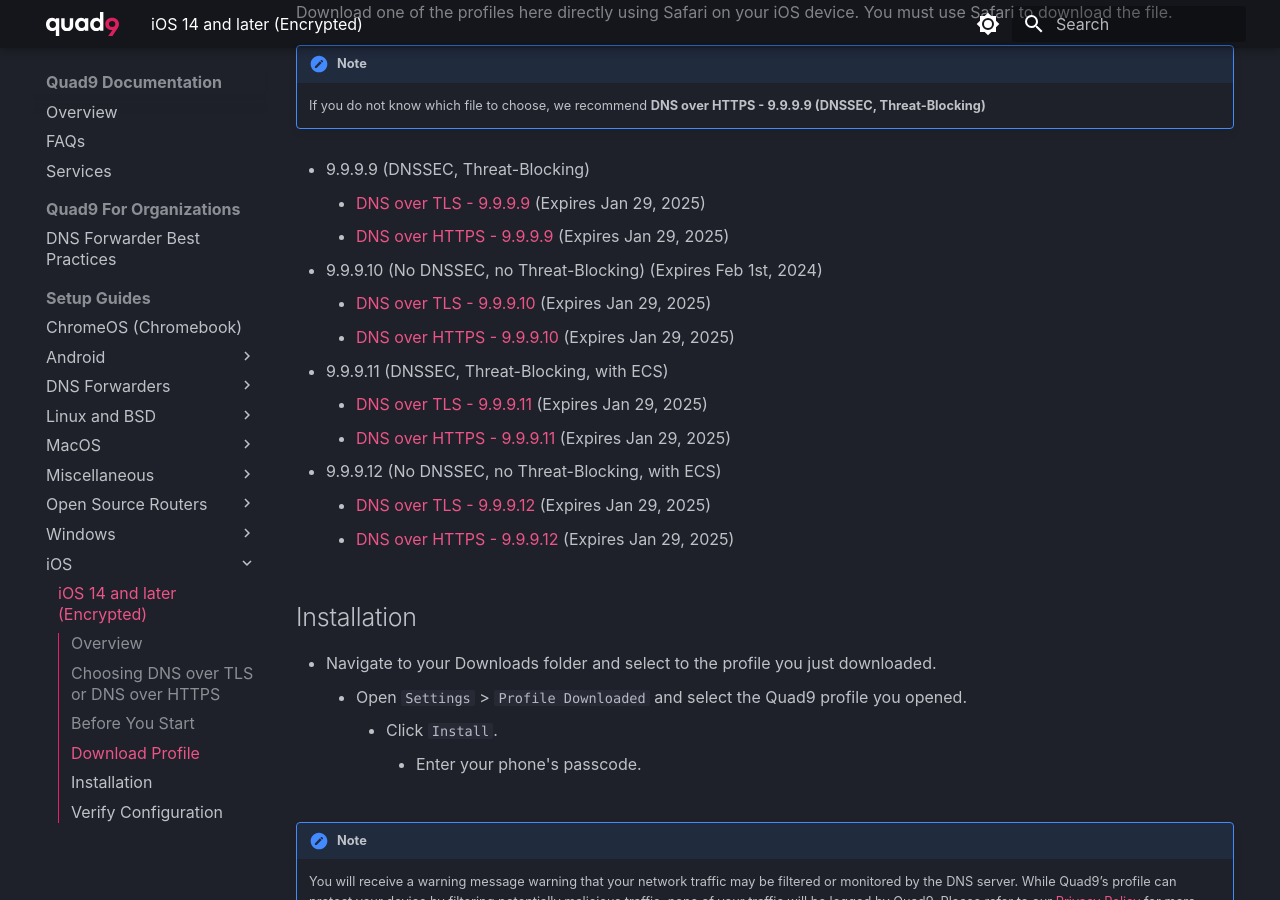
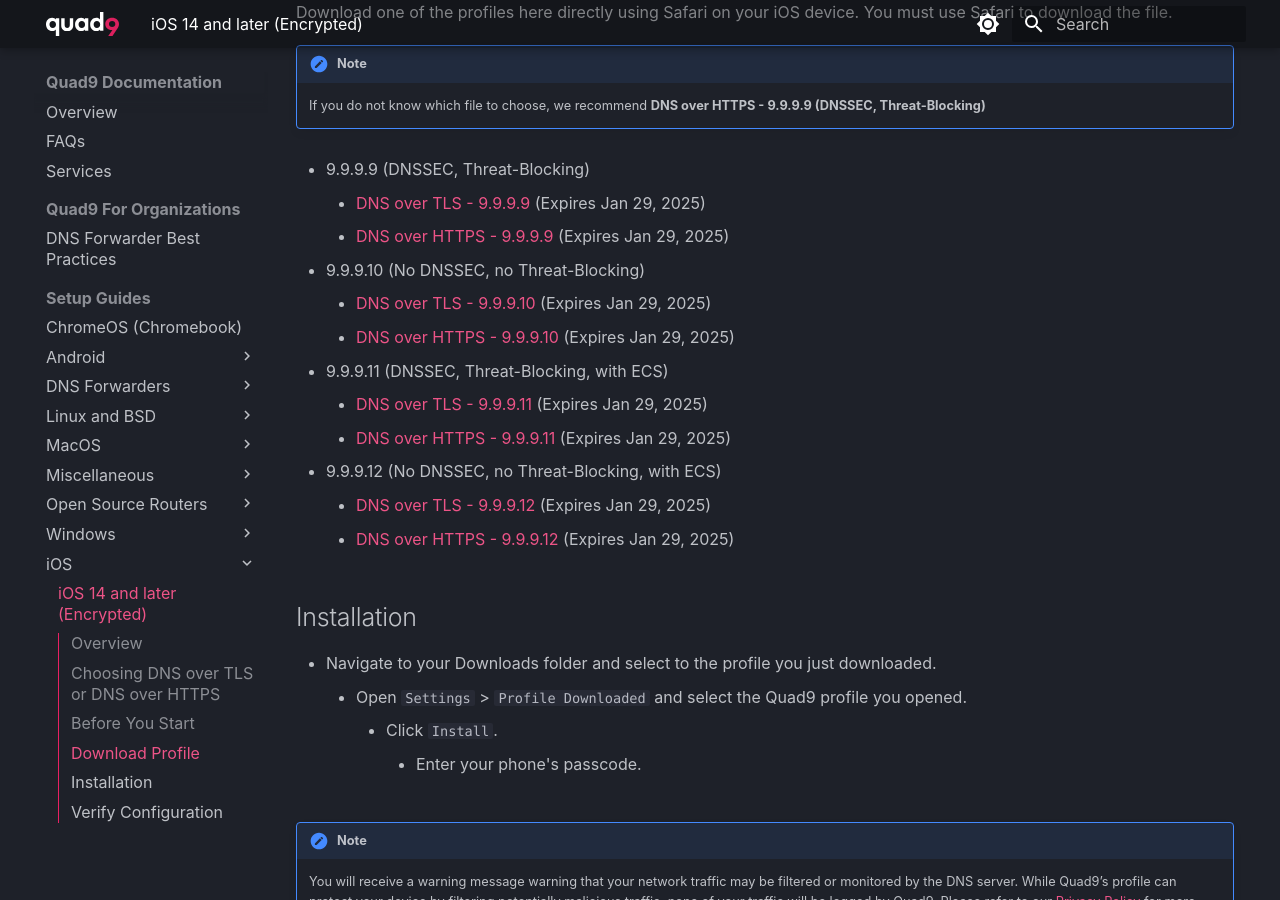
Before and after one commit to Quad9DNS/documentation, an MkDocs documentation site: the page built from docs/Setup_Guides/iOS/iOS_14_and_later_(Encrypted).md, in a window 1280 px wide and 900 px high, scrolled down 1222 px. Built offline with MkDocs 1.6.1 and Material for MkDocs 9.7.7, drawn with Linux system fonts in a browser that asks for light colours.

Commit message:
Remove extraneous Expire line for MacOS/iOS

```diff
--- a/docs/Setup_Guides/iOS/iOS_14_and_later_(Encrypted).md
+++ b/docs/Setup_Guides/iOS/iOS_14_and_later_(Encrypted).md
@@ -36,7 +36,7 @@
     * [DNS over TLS - 9.9.9.9](https://docs.quad9.net/assets/mobileconfig/Quad9_Secured_DNS_over_TLS_20250129.mobileconfig) (Expires Jan 29, 2025)
     * [DNS over HTTPS - 9.9.9.9](https://docs.quad9.net/assets/mobileconfig/Quad9_Secured_DNS_over_HTTPS_20250129.mobileconfig) (Expires Jan 29, 2025)
 
-* 9.9.9.10 (No DNSSEC, no Threat-Blocking) (Expires Feb 1st, 2024)
+* 9.9.9.10 (No DNSSEC, no Threat-Blocking)
     * [DNS over TLS - 9.9.9.10](https://docs.quad9.net/assets/mobileconfig/Quad9_un_Secured_DNS_over_TLS_20250129.mobileconfig) (Expires Jan 29, 2025)
     * [DNS over HTTPS  - 9.9.9.10](https://docs.quad9.net/assets/mobileconfig/Quad9_un_Secured_DNS_over_HTTPS_20250129.mobileconfig) (Expires Jan 29, 2025)
 
```
Also changed, not shown: docs/Setup_Guides/MacOS/Big_Sur_and_later_(Encrypted).md (+1 -1 lines).
